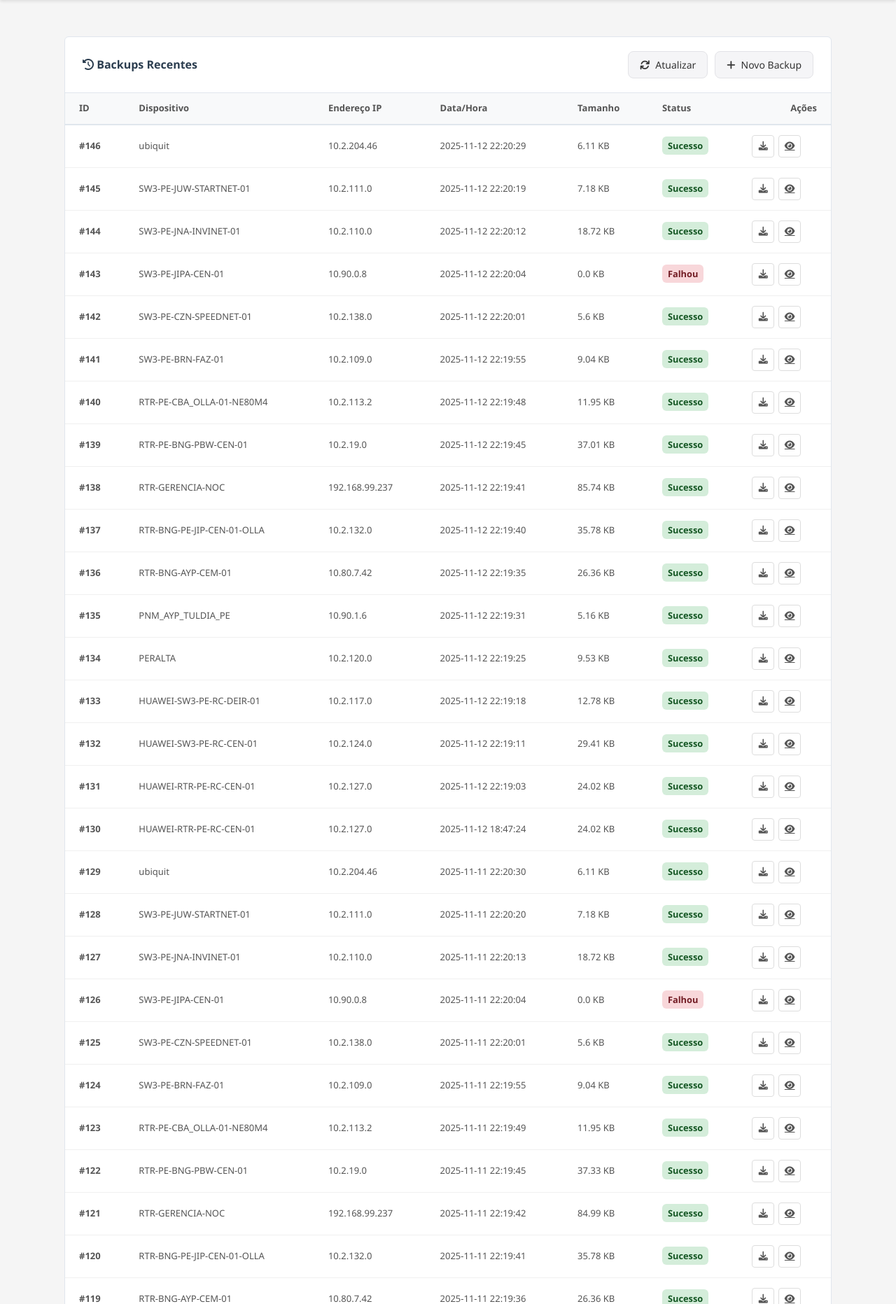
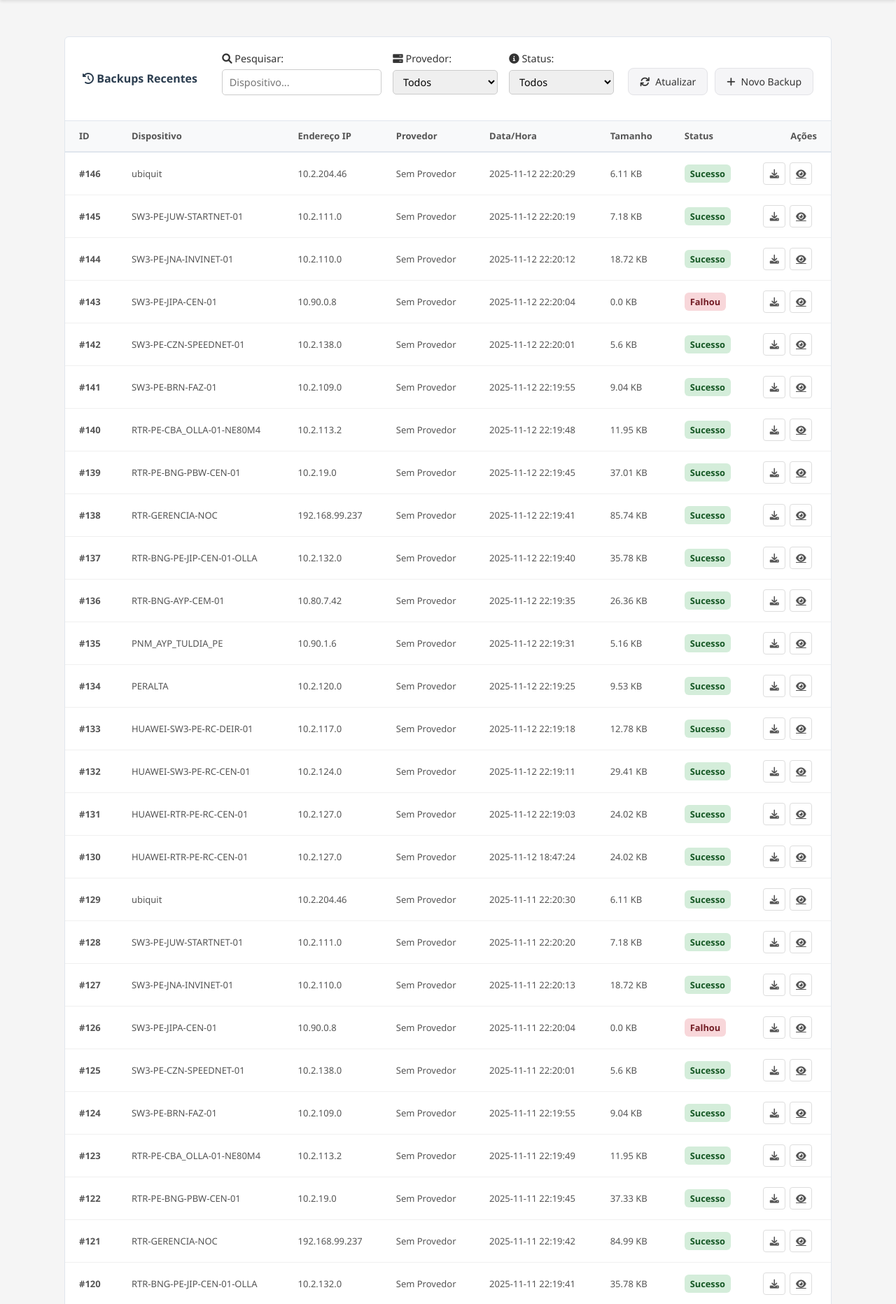
Before and after one commit to brunosaccoman/network-backup, a Flask app: page /backups in a window 1280 px wide. Shown: the part 61-1924 px from the top of the page at 70% size. Run offline with Flask 3, Linux system fonts and the light colour scheme; data comes from the database, SQL or seed files in the repository.

Commit message:
implemented pagination and list for each backup

```diff
--- a/templates/backups.html
+++ b/templates/backups.html
@@ -10,6 +10,50 @@
         padding: 20px;
     }
 
+    .table-filters-wrapper {
+        display: flex;
+        align-items: center;
+        justify-content: space-between;
+        flex-wrap: wrap;
+        gap: 20px;
+    }
+
+    .table-filters {
+        display: flex;
+        align-items: center;
+        flex-wrap: wrap;
+        gap: 1rem;
+        margin-bottom: 1rem;
+    }
+
+    .filter-group {
+        display: flex;
+        flex-direction: column;
+        font-size: 0.9rem;
+    }
+
+    .filter-group label {
+        margin-bottom: 0.3rem;
+        font-weight: 500;
+        color: #333;
+    }
+
+    .filter-input,
+    .filter-select {
+        padding: 0.4rem 0.6rem;
+        border-radius: 5px;
+        border: 1px solid #ccc;
+        font-size: 0.9rem;
+        min-width: 150px;
+        transition: border-color 0.2s, box-shadow 0.2s;
+    }
+
+    .filter-input:focus,
+    .filter-select:focus {
+        border-color: #4a90e2;
+        box-shadow: 0 0 3px rgba(74, 144, 226, 0.5);
+        outline: none;
+    }
 
     .table-container {
         background: white;
@@ -36,6 +80,7 @@
     .table-actions {
         display: flex;
         gap: 10px;
+        margin-top: 9px;
     }
 
     .data-table {
@@ -203,10 +248,41 @@
 {% block content %}
 
 <div class="main-container">
-    <!-- Tabela de Backups Recentes -->
     <div class="table-container">
+
+
         <div class="table-header">
             <h5><i class="fas fa-history"></i> Backups Recentes</h5>
+
+            <div class="table-filters-wrapper"
+                style="display: flex; flex-wrap: wrap; gap: 20px; align-items: center; justify-content: space-between;">
+                <div class="table-filters" style="display: flex; flex-wrap: wrap; gap: 1rem; align-items: center;">
+                    <div class="filter-group">
+                        <label for="searchDevice"><i class="fas fa-search"></i> Pesquisar:</label>
+                        <input type="text" id="searchDevice" placeholder="Dispositivo..." class="filter-input">
+                    </div>
+
+                    <div class="filter-group">
+                        <label for="filterProvedor"><i class="fas fa-server"></i> Provedor:</label>
+                        <select id="filterProvedor" class="filter-select">
+                            <option value="">Todos</option>
+                            {% for provedor in provedores %}
+                            <option value="{{ provedor }}">{{ provedor }}</option>
+                            {% endfor %}
+                            <option value="Sem_Provedor">Sem Provedor</option>
+                        </select>
+                    </div>
+
+                    <div class="filter-group">
+                        <label for="filterStatus"><i class="fas fa-info-circle"></i> Status:</label>
+                        <select id="filterStatus" class="filter-select">
+                            <option value="">Todos</option>
+                            <option value="success">Sucesso</option>
+                            <option value="failed">Falhou</option>
+                        </select>
+                    </div>
+                </div>
+
                 <div class="table-actions">
                     <button class="btn-atualizar" onclick="location.reload()">
                         <i class="fas fa-sync"></i> Atualizar
@@ -216,6 +292,7 @@
                     </button>
                 </div>
             </div>
+        </div>
 
         <table class="data-table">
             <thead>
@@ -223,28 +300,28 @@
                     <th>ID</th>
                     <th>Dispositivo</th>
                     <th>Endereço IP</th>
+                    <th>Provedor</th>
                     <th>Data/Hora</th>
                     <th>Tamanho</th>
                     <th>Status</th>
                     <th style="text-align: right;">Ações</th>
                 </tr>
             </thead>
-
             <tbody id="backupsTableBody">
                 {% for backup in recent_backups %}
-                <tr>
+                <tr data-provedor="{{ backup.provedor if backup.provedor else 'Sem_Provedor' }}"
+                    data-status="{{ backup.status }}">
                     <td><strong>#{{ backup.id }}</strong></td>
                     <td>{{ backup.device_name }}</td>
                     <td>{{ backup.ip_address }}</td>
+                    <td>{{ backup.provedor if backup.provedor else 'Sem Provedor' }}</td>
                     <td>{{ backup.backup_date }}</td>
                     <td>{{ (backup.file_size / 1024) | round(2) }} KB</td>
-
                     <td>
                         <span class="badge-status badge-{{ 'success' if backup.status == 'success' else 'failed' }}">
                             {{ 'Sucesso' if backup.status == 'success' else 'Falhou' }}
                         </span>
                     </td>
-
                     <td style="text-align: right;">
                         <div class="action-buttons">
                             <a href="/backups/{{ backup.id }}/download" class="btn-action">
@@ -260,81 +337,103 @@
             </tbody>
         </table>
 
+        <div id="pagination" class="pagination"></div>
+
+
         <div class="table-footer">
-            <div>Mostrando {{ recent_backups|length }} de {{ total_backups }} backups</div>
+            <div id="footerInfo">Mostrando 0 de 0 backups</div>
+        </div>
+
     </div>
 </div>
 
-    <!-- Histórico Completo -->
-    <div class="table-container" style="margin-top: 25px;">
-        <div class="table-header">
-            <h5><i class="fas fa-archive"></i> Histórico Completo</h5>
-        </div>
+<script>
+    const rowsPerPage = 15;
+    const tableBody = document.getElementById('backupsTableBody');
+    const pagination = document.getElementById('pagination');
+    const footer = document.getElementById('footerInfo');
 
-        {% if backups %}
-        <table class="data-table">
-            <thead>
-                <tr>
-                    <th>ID</th>
-                    <th>Dispositivo</th>
-                    <th>IP</th>
-                    <th>Data/Hora</th>
-                    <th>Tamanho</th>
-                    <th>Status</th>
-                    <th>Ações</th>
-                </tr>
-            </thead>
+    let rows = Array.from(tableBody.querySelectorAll('tr'));
+    let currentPage = 1;
 
-            <tbody>
-                {% for backup in backups %}
-                <tr>
-                    <td>{{ backup.id }}</td>
-                    <td>{{ backup.device_name }}</td>
-                    <td>{{ backup.ip_address }}</td>
-                    <td>{{ backup.backup_date }}</td>
-                    <td>{{ (backup.file_size / 1024)|round(2) }} KB</td>
+    function applyFilters() {
+        const provedorFilter = document.getElementById("filterProvedor").value.toLowerCase();
+        const statusFilter = document.getElementById("filterStatus").value.toLowerCase();
+        const searchFilter = document.getElementById("searchDevice").value.toLowerCase();
 
-                    <td>
-                        <span class="badge-status badge-{{ 'success' if backup.status == 'success' else 'failed' }}">
-                            {{ 'Sucesso' if backup.status == 'success' else 'Falhou' }}
-                        </span>
-                    </td>
+        rows.forEach(row = F => {
+            const provedor = row.getAttribute("data-provedor")?.toLowerCase() || "sem_provedor";
+            const status = row.getAttribute("data-status")?.toLowerCase() || "";
+            const deviceName = row.children[1].textContent.toLowerCase();
 
-                    <td>
-                        {% if backup.status == 'success' %}
-                        <div class="action-buttons">
-                            <a href="/backups/{{ backup.id }}/download" class="btn-action">
-                                <i class="fas fa-download"></i>
-                            </a>
-                            <a href="/backups/{{ backup.id }}/view" class="btn-action" target="_blank">
-                                <i class="fas fa-eye"></i>
-                            </a>
-                        </div>
-                        {% endif %}
-                    </td>
-                </tr>
-                {% endfor %}
-            </tbody>
+            const match =
+                (!provedorFilter || provedor === provedorFilter) &&
+                (!statusFilter || status === statusFilter) &&
+                (!searchFilter || deviceName.includes(searchFilter));
 
-        </table>
+            row.dataset.visible = match ? "1" : "0";
+        });
 
-        {% else %}
-        <div style="padding: 20px;">Nenhum backup encontrado.</div>
-        {% endif %}
-    </div>
+        currentPage = 1;
+        showPage(currentPage);
+    }
 
-</div>
+    function showPage(page) {
+        const visibleRows = rows.filter(row => row.dataset.visible === "1");
+        const totalPages = Math.ceil(visibleRows.length / rowsPerPage) || 1;
 
-<script>
-    const backupFilter = new TableFilter({
-        filterId: 'backup',
-        tableBodyId: 'backupsTableBody',
-        countSpanId: 'visibleBackupCount',
-        totalCount: {{ total_backups }},
-    filters: {
-        provedor: true,
-            ip: true,
+        currentPage = Math.min(page, totalPages);
+
+        rows.forEach(row => row.style.display = 'none');
+
+        const start = (currentPage - 1) * rowsPerPage;
+        const end = start + rowsPerPage;
+        visibleRows.slice(start, end).forEach(row => row.style.display = '');
+
+        renderPagination(totalPages);
+        updateFooter(visibleRows.length, start, end);
     }
-    });
+
+    function updateFooter(total, start, end) {
+        if (total === 0) {
+            footer.textContent = 'Nenhum backup encontrado';
+        } else {
+            footer.textContent = `Mostrando ${start + 1} a ${Math.min(end, total)} de ${total} backups`;
+        }
+    }
+
+    function renderPagination(totalPages) {
+        pagination.innerHTML = '';
+
+        const prevBtn = document.createElement('button');
+        prevBtn.classList.add('page-btn');
+        prevBtn.innerHTML = '&laquo;';
+        prevBtn.disabled = currentPage === 1;
+        prevBtn.addEventListener('click', () => showPage(currentPage - 1));
+        pagination.appendChild(prevBtn);
+
+        for (let i = 1; i <= totalPages; i++) {
+            const btn = document.createElement('button');
+            btn.classList.add('page-btn');
+            if (i === currentPage) btn.classList.add('active');
+            btn.innerText = i;
+            btn.addEventListener('click', () => showPage(i));
+            pagination.appendChild(btn);
+        }
+
+        const nextBtn = document.createElement('button');
+        nextBtn.classList.add('page-btn');
+        nextBtn.innerHTML = '&raquo;';
+        nextBtn.disabled = currentPage === totalPages;
+        nextBtn.addEventListener('click', () => showPage(currentPage + 1));
+        pagination.appendChild(nextBtn);
+    }
+
+    document.getElementById("filterProvedor").addEventListener("change", applyFilters);
+    document.getElementById("filterStatus").addEventListener("change", applyFilters);
+    document.getElementById("searchDevice").addEventListener("input", applyFilters);
+
+    applyFilters();
 </script>
+
 {% endblock %}
```
Lines whose indentation alone changed are shown as unchanged.
